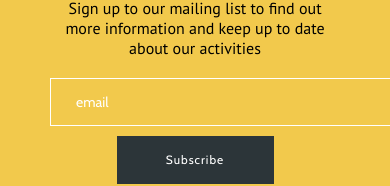
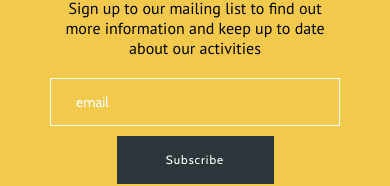
Before and after one commit to adebisit/whichride, a React (Create React App) app: page / in a window 390 px wide. Shown: the part 3286-3472 px from the top of the page. Built offline with nearby package versions, Linux system fonts and the light colour scheme.

Commit message:
rever to former navbar

```diff
--- a/src/index.css
+++ b/src/index.css
@@ -281,7 +281,7 @@ header.header {
   font-family: 'Cabin', sans-serif;
   font-size: 14px;
   line-height: 12px;
-  min-width: 342px;
+  width: 342px;
   height: 48px;
   padding: 0px 25px;
   color: white;
@@ -292,15 +292,7 @@ header.header {
 #email::placeholder {
   color: white;
 }
-/*
-#email:focus {
-  border: 1.5px solid #2C3539;
-  color: #2C3539;
-}
 
-#email:focus::placeholder {
-  color: #2C3539;
-} */
 
 #email.inputError {
   border: 1.5px solid red;
@@ -376,7 +368,7 @@ header.header {
 
   #email {
     margin: auto;
-    width: 100%;
+    width: 80%;
   }
 
   #subscribeButton {
```
